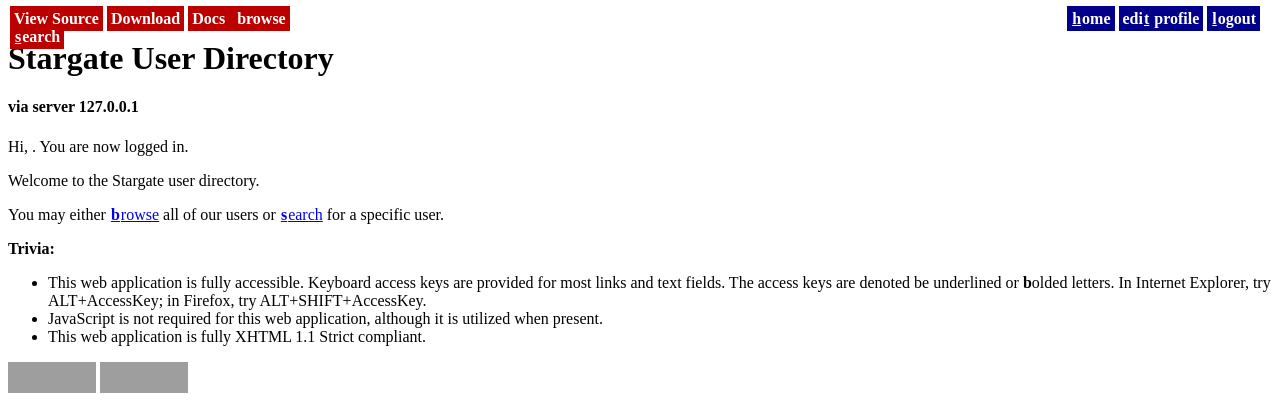
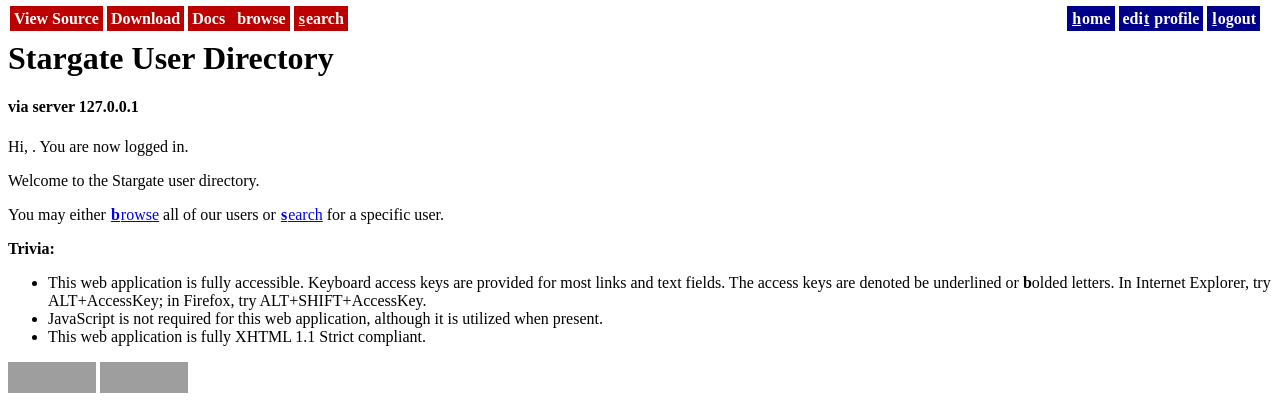
Before and after one commit to PHPExpertsInc/user_directory, a PHP site: page / in a window 1280 px wide. Shown: the top 420 px of the page. Run offline with PHP 8.4, Linux system fonts and the light colour scheme; a user stored in the database is signed in; grey boxes are pictures that could not be loaded.

Commit message:
Small tweak.

```diff
--- a/css/main.css
+++ b/css/main.css
@@ -22,7 +22,7 @@
 div#top_nav ul li a { color: white; font-weight: bold; text-decoration: none; }
 div#top_nav ul li a:hover { text-decoration: underline; }
 
-div#action_nav { position: absolute; top: 10px; left: 10px; width: 20em; }
+div#action_nav { position: absolute; top: 10px; left: 10px; width: 30em; }
 div#action_nav ul { margin: 0; text-indent: 0; padding: 0; }
 div#action_nav li { list-style: none; padding: 4px; display: inline; background: #BB0000; }
 div#action_nav ul li a { color: white; font-weight: bold; text-decoration: none; }
```
